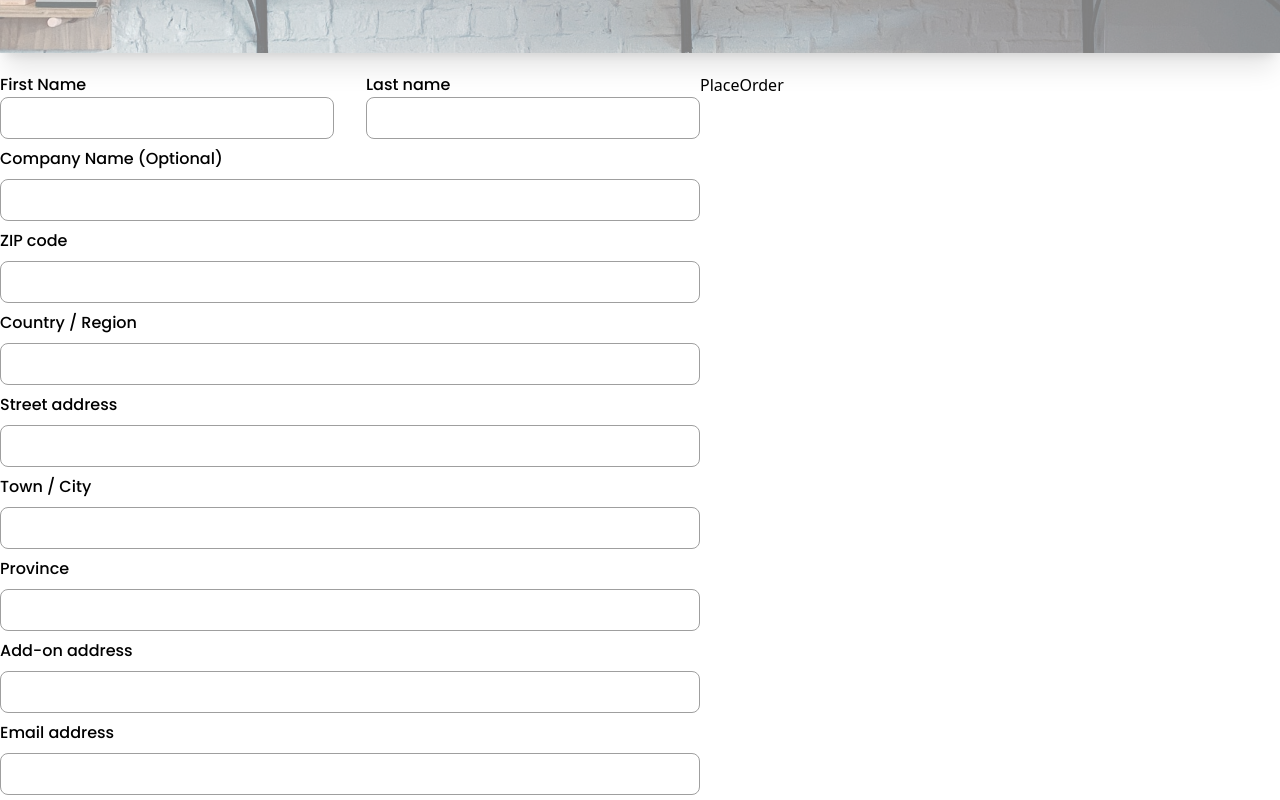
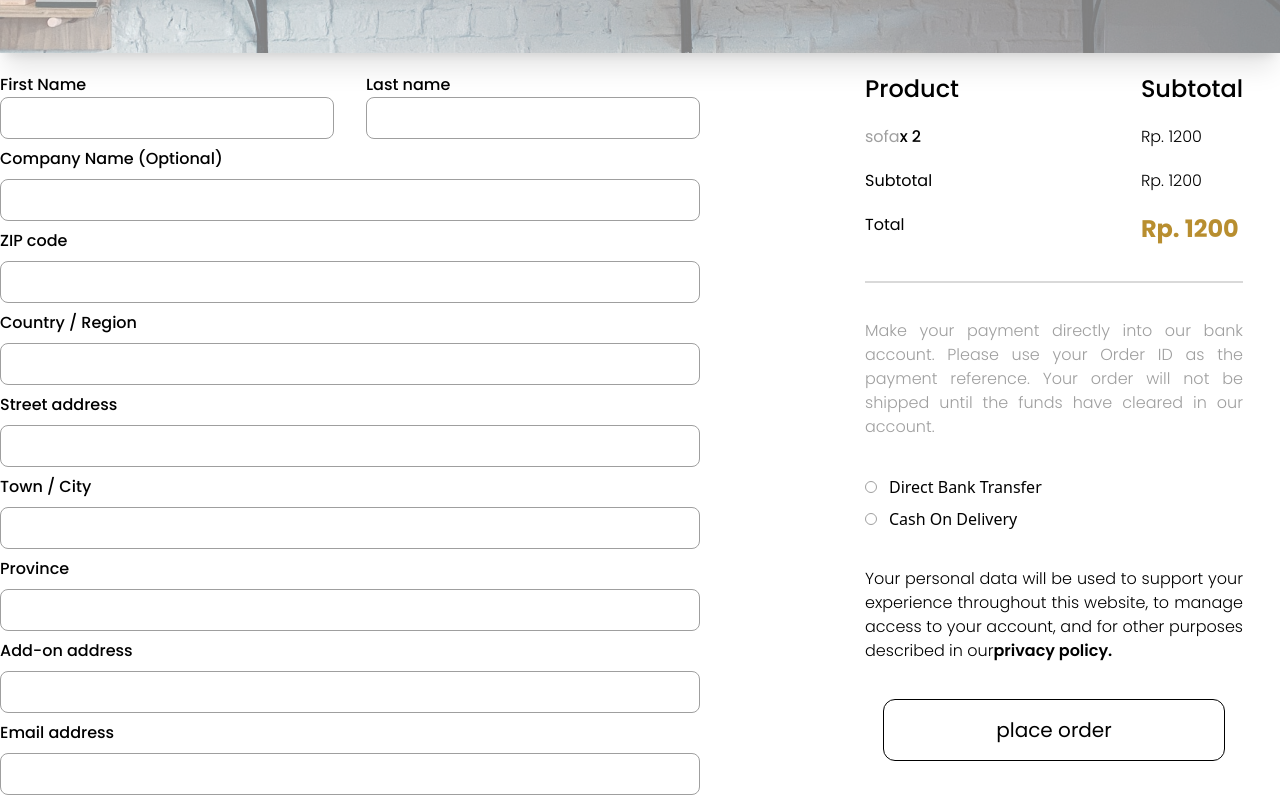
Before and after one commit to weu-souza/Furniro, a React (Vite) app: page /checkout in a window 1280 px wide. Shown: the part 360-1160 px from the top of the page. Built offline with nearby package versions, Linux system fonts and the light colour scheme; data requests are answered from the project's data file.

Commit message:
feat-products:checkout ended

```diff
--- /dev/null
+++ b/src/Service/api/model/CheckoutModel.ts
@@ -0,0 +1,14 @@
+export interface ICheckout {
+    firstName: string;
+    lastName: string;
+    CompanyName: string;
+    zipCode: string;
+    country: string;
+    street: string;
+    town: string;
+    province: string;
+    addressSecond: string;
+    email: string;
+    additionalInformation: string;
+    payment:string;
+  }
--- a/src/components/Checkout/CheckoutForm.tsx
+++ b/src/components/Checkout/CheckoutForm.tsx
@@ -1,32 +1,16 @@
-import { useForm, SubmitHandler } from "react-hook-form";
+import { FieldErrors, UseFormRegister } from "react-hook-form";
+import { ICheckout } from "../../Service/api/model/CheckoutModel";
 
-type Inputs = {
-  firstName: string;
-  lastName: string;
-  CompanyName: string;
-  zipCode: string;
-  country: string;
-  street: string;
-  town: string;
-  province: string;
-  addressSecond: string;
-  email: string;
-  additionalInformation: string;
-};
+type CheckouType = {
+  register: UseFormRegister<ICheckout>,
+  errors:FieldErrors<ICheckout>
 
-export default function CheckoutForm() {
-  const {
-    register,
-    handleSubmit,
-    formState: { errors },
-  } = useForm<Inputs>();
-  const onSubmit: SubmitHandler<Inputs> = (data,e) => {
-    e?.preventDefault()
-    console.log(data);
-  };
+}
+
+export default function CheckoutForm({register, errors}:CheckouType) {
+
   return (
-    /* "handleSubmit" will validate your inputs before invoking "onSubmit" */
-    <form onSubmit={handleSubmit(onSubmit)} className="flex flex-col gap-2">
+      <div className="flex flex-col gap-2">
       <div className="flex gap-8">
         <label  className="flex flex-col ">
           <span className="label">First Name</span>
@@ -34,7 +18,6 @@ export default function CheckoutForm() {
             {...register("firstName", { required: true })}
             className="input"
           />
-          {/* errors will return when field validation fails  */}
           {errors.firstName && (
             <span className="text-red-500">This field is required</span>
           )}
@@ -43,7 +26,6 @@ export default function CheckoutForm() {
         <label className="flex flex-col">
             <span className="label">Last name</span>
         <input {...register("lastName", { required: true })} className="input"/>
-        {/* errors will return when field validation fails  */}
         {errors.lastName && (
           <span className="text-red-500">This field is required</span>
         )}
@@ -53,56 +35,53 @@ export default function CheckoutForm() {
 
       <label className="label" htmlFor="CompanyName">Company Name (Optional)</label>
       <input {...register("CompanyName")} id="CompanyName" className="input"/>
-      {/* errors will return when field validation fails  */}
       {errors.CompanyName && (
         <span className="text-red-500">This field is required</span>
       )}
 
       <label className="label" htmlFor="zipCode">ZIP code</label>
       <input {...register("zipCode", { required: true })} id="zipCode" className="input"/>
-      {/* errors will return when field validation fails  */}
       {errors.zipCode && (
         <span className="text-red-500">This field is required</span>
       )}
 
       <label className="label" htmlFor="country">Country / Region</label>
       <input {...register("country", { required: true })} id="country" className="input"/>
-      {/* errors will return when field validation fails  */}
       {errors.country && (
         <span className="text-red-500">This field is required</span>
       )}
 
       <label className="label" htmlFor="street">Street address</label>
       <input {...register("street", { required: true })} id="street" className="input"/>
-      {/* errors will return when field validation fails  */}
+
       {errors.street && (
         <span className="text-red-500">This field is required</span>
       )}
 
       <label className="label" htmlFor="town">Town / City</label>
       <input {...register("town", { required: true })} id="town" className="input"/>
-      {/* errors will return when field validation fails  */}
+
       {errors.town && (
         <span className="text-red-500">This field is required</span>
       )}
 
       <label htmlFor="province" className="label">Province</label>
       <input {...register("province", { required: true })} id="province" className="input"/>
-      {/* errors will return when field validation fails  */}
+
       {errors.province && (
         <span className="text-red-500">This field is required</span>
       )}
 
       <label htmlFor="addressSecond" className="label">Add-on address</label>
       <input {...register("addressSecond", { required: true })} id="addressSecond" className="input"/>
-      {/* errors will return when field validation fails  */}
+
       {errors.addressSecond && (
         <span className="text-red-500">This field is required</span>
       )}
 
       <label htmlFor="email" className="label">Email address</label>
       <input {...register("email", { required: true })} id="email" className="input"/>
-      {/* errors will return when field validation fails  */}
+
       {errors.email && (
         <span className="text-red-500">This field is required</span>
       )}
@@ -115,7 +94,6 @@ export default function CheckoutForm() {
         <span className="text-red-500">This field is required</span>
       )}
 
-      <button type="submit" className="border border-black px-12 py-4 rounded-xl font-Poppins font-normal text-xl text-black" >place order</button>
-    </form>
+    </div>
   );
 }
--- a/src/components/Checkout/PlaceOrder.tsx
+++ b/src/components/Checkout/PlaceOrder.tsx
@@ -1,11 +1,105 @@
-import React from 'react'
+import { useState } from "react";
+import { ICheckout } from "../../Service/api/model/CheckoutModel";
+import { UseFormRegister } from "react-hook-form";
 
-const PlaceOrder = () => {
+type PlaceType = {
+register: UseFormRegister<ICheckout>
+}
+const PlaceOrder = ({register}:PlaceType) => {
+
+  const nomeProduto = "sofa";
+  const quantidade = 2;
+  const total = 1200;
+  const [bank,setBank] = useState<boolean>(false)
+  const [cash,setCash] = useState<boolean>(false)
+
+  const handleChange = (e:React.BaseSyntheticEvent) =>{
+    if(e.target.value === "cash"){
+      setBank(false)
+      setCash(true)
+    }
+    else{
+      setBank(true)
+      setCash(false)
+    }
+
+  }
   return (
-    <div>
-      PlaceOrder
+    <div className="flex flex-col gap-9 max-w-[533px] px-[37px] w-full">
+      <div className="flex flex-row justify-between">
+        <div className="flex flex-col gap-5">
+          <p className="font-Poppins font-medium text-2xl text-black  ">
+            Product
+          </p>
+          <p className=" font-Poppins font-normal text-base text-cor-9F9F9F">
+            {nomeProduto}
+            <span className="mx-auto font-Poppins font-medium text-base text-black">
+              x {quantidade}
+            </span>
+          </p>
+          <p className="font-Poppins font-normal text-base text-black  ">
+            Subtotal
+          </p>
+          <p className="font-Poppins font-normal text-base text-black ">
+            Total
+          </p>
+        </div>
+
+        <div className="flex flex-col gap-5">
+          <p className="font-Poppins font-medium text-2xl text-black ">
+            Subtotal
+          </p>
+          <p className="font-Poppins font-light text-base text-black ">
+            Rp. {total}
+          </p>
+          <p className="font-Poppins font-light text-base text-black ">
+            Rp. {total}
+          </p>
+          <p className="font-Poppins font-bold text-2xl text-cor-B88E2F ">
+            Rp. {total}
+          </p>
+        </div>
+      </div>
+      <div className="border border-cor-D9D9D9"></div>
+
+
+      <div className="flex flex-col gap-9">
+        <p className="font-Poppins font-light text-base text-justify text-cor-9F9F9F">
+          Make your payment directly into our bank account. Please use your
+          Order ID as the payment reference. Your order will not be shipped
+          until the funds have cleared in our account.
+        </p>
+        <div className="flex flex-col gap-2">
+          <label className="flex items-center gap-x-3">
+            <div className={!bank?" w-3 h-3 border border-cor-9F9F9F rounded-full":" bg-black w-3 h-3 rounded-full"}></div>
+            <span>Direct Bank Transfer</span>
+            <input type="radio" value="bank" className="opacity-0"  {...register("payment",{onChange:handleChange})}/>
+
+          </label >
+          <label className="flex items-center gap-x-3">
+          <div className={!cash?"w-3 h-3 border border-cor-9F9F9F rounded-full":" bg-black w-3 h-3 rounded-full"}></div>
+            Cash On Delivery
+            <input type="radio" value="cash" className="opacity-0" {...register("payment",{onChange:handleChange})}/>
+
+          </label>
+        </div>
+        <p className="font-Poppins font-light text-base text-justify text-black">
+          Your personal data will be used to support your experience throughout
+          this website, to manage access to your account, and for other purposes
+          described in our
+          <span className="font-Poppins font-semibold text-base text-black">
+            privacy policy.
+          </span>
+        </p>
+        <button
+          type="submit"
+          className="border border-black px-28 py-4 rounded-xl font-Poppins font-normal text-xl mx-auto text-black"
+        >
+          place order
+        </button>
+      </div>
     </div>
-  )
-}
+  );
+};
 
-export default PlaceOrder
+export default PlaceOrder;
--- a/src/pages/checkout/Checkout.tsx
+++ b/src/pages/checkout/Checkout.tsx
@@ -1,19 +1,32 @@
-import CheckoutForm from "../../components/Checkout/CheckoutForm"
-import PlaceOrder from "../../components/Checkout/PlaceOrder"
-import Footing from "../../components/shared/Footing/Footing"
-import Heading from "../../components/shared/Heading/Heading"
+import CheckoutForm from "../../components/Checkout/CheckoutForm";
+import PlaceOrder from "../../components/Checkout/PlaceOrder";
+import Footing from "../../components/shared/Footing/Footing";
+import Heading from "../../components/shared/Heading/Heading";
+import { useForm, SubmitHandler} from "react-hook-form";
+import { ICheckout } from "../../Service/api/model/CheckoutModel";
+
 
 const Checkout = () => {
+    const {
+        register,
+        handleSubmit,
+        formState: { errors },
+      } = useForm<ICheckout>();
+      const onSubmit: SubmitHandler<ICheckout> = (data,e) => {
+        e?.preventDefault()
+        console.log(data);
+
+      };
   return (
     <div className="flex flex-col gap-5 mx-auto max-w-screen-xl">
       <Heading />
-      <div className="flex">
-    <CheckoutForm />
-    <PlaceOrder/>
-      </div>
-    <Footing/>
+      <form onSubmit={handleSubmit(onSubmit)} className="flex gap-x-32">
+        <CheckoutForm  errors={errors} register={register}/>
+        <PlaceOrder register={register}/>
+      </form>
+      <Footing />
     </div>
-  )
-}
+  );
+};
 
-export default Checkout
+export default Checkout;
```
